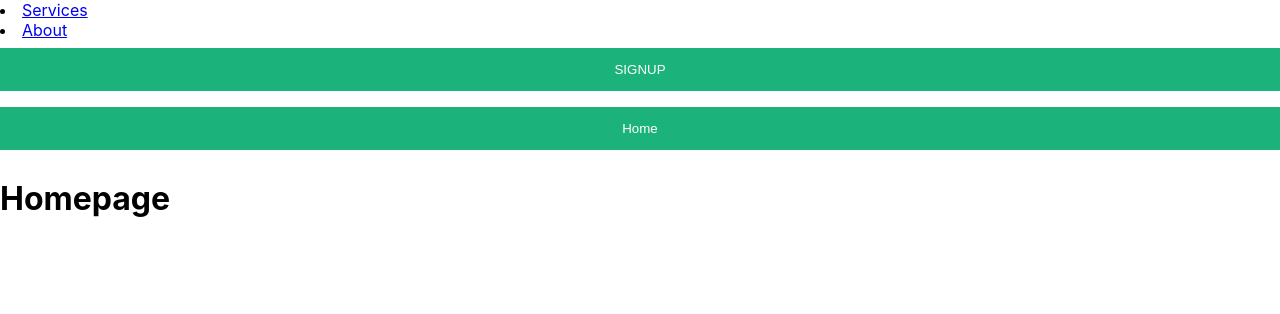
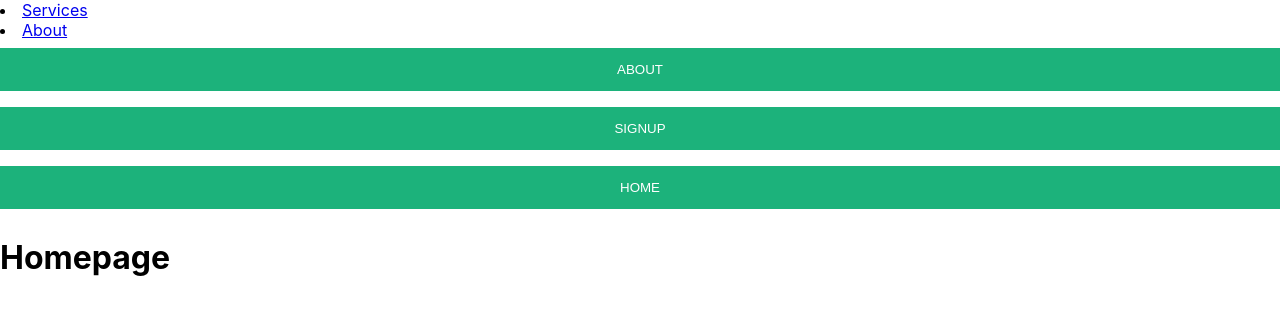
Before and after one commit to Teenskey-Knows/Phase-4-salon-frontend, a React (Create React App) app: page / in a window 1280 px wide. Shown: the top 314 px of the page. Built offline with nearby package versions, Linux system fonts and the light colour scheme.

Commit message:
modified Navbar

```diff
--- a/src/components/Navbar/Navbar.js
+++ b/src/components/Navbar/Navbar.js
@@ -12,6 +12,12 @@ function Navbar() {
         </li>
         <li>
           <Link to="/about">About</Link>
+          <NavLink
+                  to="/about"
+                  exact="true"
+               >
+                    <button className="btn">ABOUT</button>
+                </NavLink>
         </li>
         <NavLink
                   to="/signup"
@@ -24,7 +30,7 @@ function Navbar() {
                   exact="true"
 
                 >
-                    <button className="btn">Home</button>
+                    <button className="btn">HOME</button>
                 </NavLink>
 
 
```
